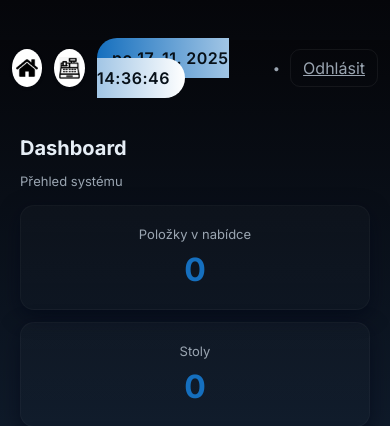
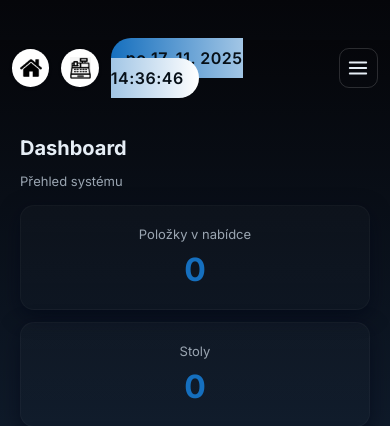
Before and after one commit to ondrejxprosek/projekt_vwa_2025, a Flask app: page / in a window 390 px wide. Shown: the top 426 px of the page. Run offline with Flask 3, Linux system fonts and the light colour scheme; the visitor is signed in with stand-in values (Sample User, id 1); data that the repository does not hold is empty.

Commit message:
add hamburger menu

```diff
--- a/static/css/styles.css
+++ b/static/css/styles.css
@@ -99,3 +99,62 @@ label {
   cursor: pointer;
   user-select: none;
 }
+
+/* Hamburger button */
+.hamburger {
+  display: none;
+  align-items: center;
+  justify-content: center;
+  width: 40px; height: 40px;
+  margin-left: auto;
+  border: 1px solid rgba(255,255,255,0.15);
+  border-radius: 10px;
+  background: transparent;
+  color: inherit;
+  cursor: pointer;
+}
+
+/* Ujisti se, že header je relativní pro absolutní menu */
+header.navbar { position: relative; }
+
+/* Desktop výchozí */
+.nav-actions {
+  display: flex;
+  gap: 8px;
+  align-items: center;
+}
+
+/* Mobile layout */
+@media (max-width: 768px) {
+  .hamburger { display: inline-flex; }
+
+  /* Skryj akce, zobraz po togglu jako panel */
+  .nav-actions {
+    display: none;
+    position: absolute;
+    right: 0; top: 56px;
+    width: min(85vw, 320px);
+    padding: 12px;
+    background: rgba(20,20,25,0.95);
+    backdrop-filter: blur(6px);
+    border: 1px solid rgba(255,255,255,0.1);
+    border-radius: 12px;
+    box-shadow: 0 12px 32px rgba(0,0,0,0.35);
+    flex-direction: column;
+    align-items: stretch;
+    z-index: 1000;
+  }
+  .nav-actions.is-open { display: flex; }
+
+  .nav-actions .kv {
+    padding: 8px 6px;
+    border-bottom: 1px solid rgba(255,255,255,0.1);
+    margin-bottom: 6px;
+    font-size: 13px;
+  }
+  .nav-actions .btn {
+    width: 100%;
+    text-align: center;
+    justify-content: center;
+  }
+}
--- a/templates/base.html
+++ b/templates/base.html
@@ -17,10 +17,20 @@
     <a class="home-link" href="{{ url_for('cashier') }}" title="Pokladna">
       <img src="{{ url_for('static', filename='img/cashier.png') }}" alt="Pokladna" width="22" height="22" aria-hidden="true">
     </a>
+
     <div class="brand">
       <span class="badge" id="current-datetime">MOJE APLIKACE</span>
     </div>
-<div class="nav-actions">
+
+    <!-- NOVĚ: hamburger tlačítko -->
+    <button class="hamburger" id="menuBtn" aria-label="Menu" aria-expanded="false" aria-controls="navActions">
+      <svg viewBox="0 0 24 24" width="22" height="22" fill="none" stroke="currentColor" stroke-width="2" stroke-linecap="round">
+        <path d="M3 6h18M3 12h18M3 18h18"></path>
+      </svg>
+    </button>
+
+    <!-- Přidej id pro JS toggle -->
+    <div class="nav-actions" id="navActions">
       {% if session.get('user_id') %}
       <div class="kv">{{ current_user.username }} • <span class="small-muted">{{ current_user.role }}</span></div>
       {% if perms.can_manage_users %}<a class="btn" href="{{ url_for('admin_panel') }}">Uživatelé</a>{% endif %}
@@ -73,6 +83,33 @@ function updateDateTime() {
 
 updateDateTime();
 setInterval(updateDateTime, 1000);
+
+// Mobile hamburger toggle
+(function () {
+  const btn = document.getElementById('menuBtn');
+  const nav = document.getElementById('navActions');
+  if (!btn || !nav) return;
+
+  btn.addEventListener('click', function (e) {
+    e.stopPropagation();
+    const open = nav.classList.toggle('is-open');
+    btn.setAttribute('aria-expanded', open ? 'true' : 'false');
+  });
+
+  document.addEventListener('click', function (e) {
+    if (!nav.contains(e.target) && !btn.contains(e.target)) {
+      nav.classList.remove('is-open');
+      btn.setAttribute('aria-expanded', 'false');
+    }
+  });
+
+  window.addEventListener('resize', function () {
+    if (window.innerWidth > 768) {
+      nav.classList.remove('is-open');
+      btn.setAttribute('aria-expanded', 'false');
+    }
+  });
+})();
 </script>
 
 </body>
```
Lines whose indentation alone changed are shown as unchanged.
